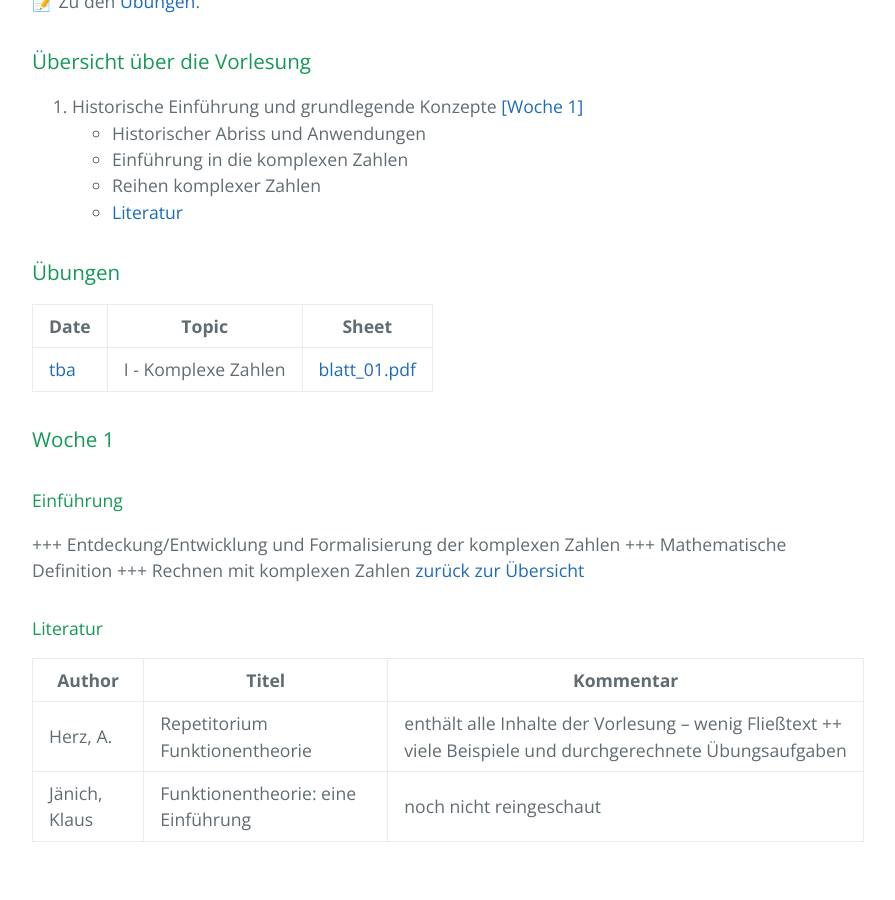
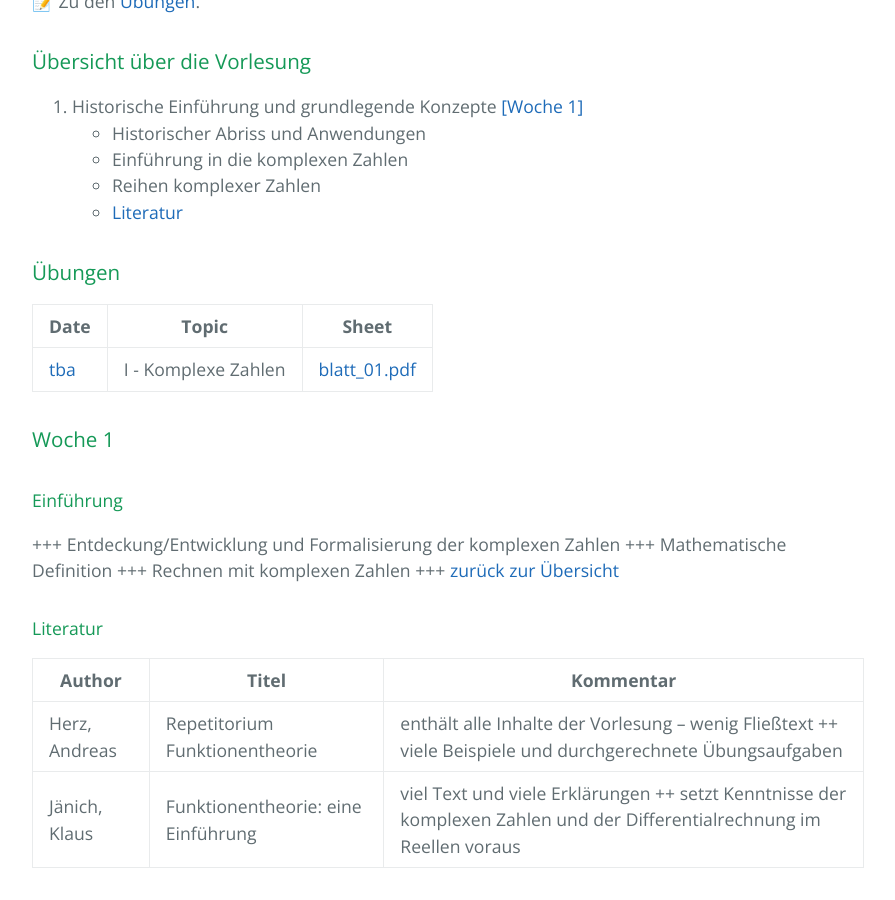
Before and after one commit to highlando/17-funktionentheorie-ovgu, a Jekyll site: the page built from index.md, in a window 1280 px wide and 900 px high, scrolled down 604 px. Shown: the whole window, without its empty margins (192-1087 px from the left). Built offline with Jekyll 4.4.1, drawn with Linux system fonts in a browser that asks for light colours; emoji names are drawn with the system emoji font; our own code applies the rules of GitHub Pages for plain Markdown files; before the commit the page ends 1478 px from its top, so only the background shows below that.

Commit message:
Jaenich upd

```diff
--- a/index.md
+++ b/index.md
@@ -33,12 +33,12 @@ Hier gibt's die grundlegenden und aktuelle Informationen zur Vorlesung *Funktion
 
 #### Einf&uuml;hrung
 
-+++ Entdeckung/Entwicklung und Formalisierung der komplexen Zahlen +++ Mathematische Definition +++ Rechnen mit komplexen Zahlen [zur&uuml;ck zur &Uuml;bersicht](#overview)
++++ Entdeckung/Entwicklung und Formalisierung der komplexen Zahlen +++ Mathematische Definition +++ Rechnen mit komplexen Zahlen +++ [zur&uuml;ck zur &Uuml;bersicht](#overview)
 
 
 #### Literatur
 
 | Author | Titel | Kommentar |
 | ------- | ------ | ------- |
-| Herz, A. | Repetitorium Funktionentheorie | enth&auml;lt alle Inhalte der Vorlesung -- wenig Flie&szlig;text ++ viele Beispiele und durchgerechnete &Uuml;bungsaufgaben |
-| J&auml;nich, Klaus | Funktionentheorie: eine Einf&uuml;hrung | noch nicht reingeschaut |
+| Herz, Andreas | Repetitorium Funktionentheorie | enth&auml;lt alle Inhalte der Vorlesung -- wenig Flie&szlig;text ++ viele Beispiele und durchgerechnete &Uuml;bungsaufgaben |
+| J&auml;nich, Klaus | Funktionentheorie: eine Einf&uuml;hrung | viel Text und viele Erkl&auml;rungen ++ setzt Kenntnisse der komplexen Zahlen und der Differentialrechnung im Reellen voraus |
```
